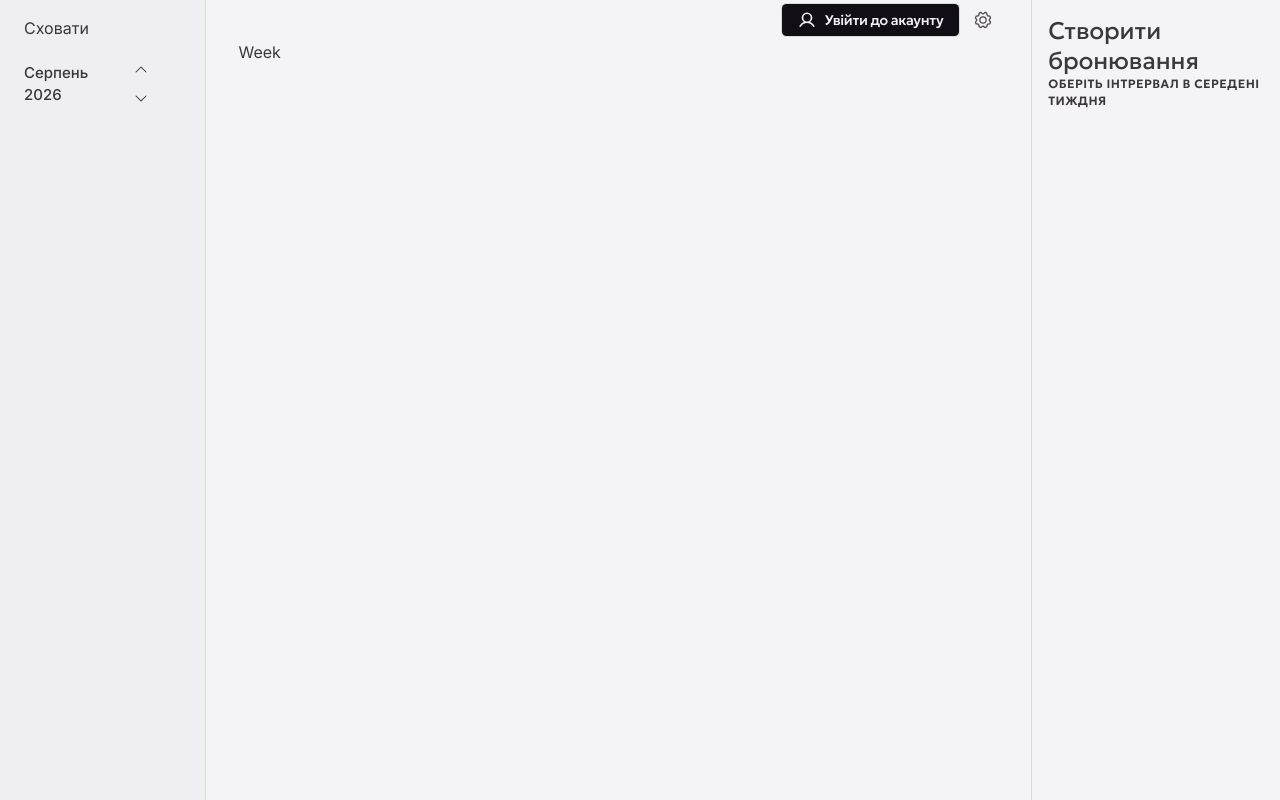
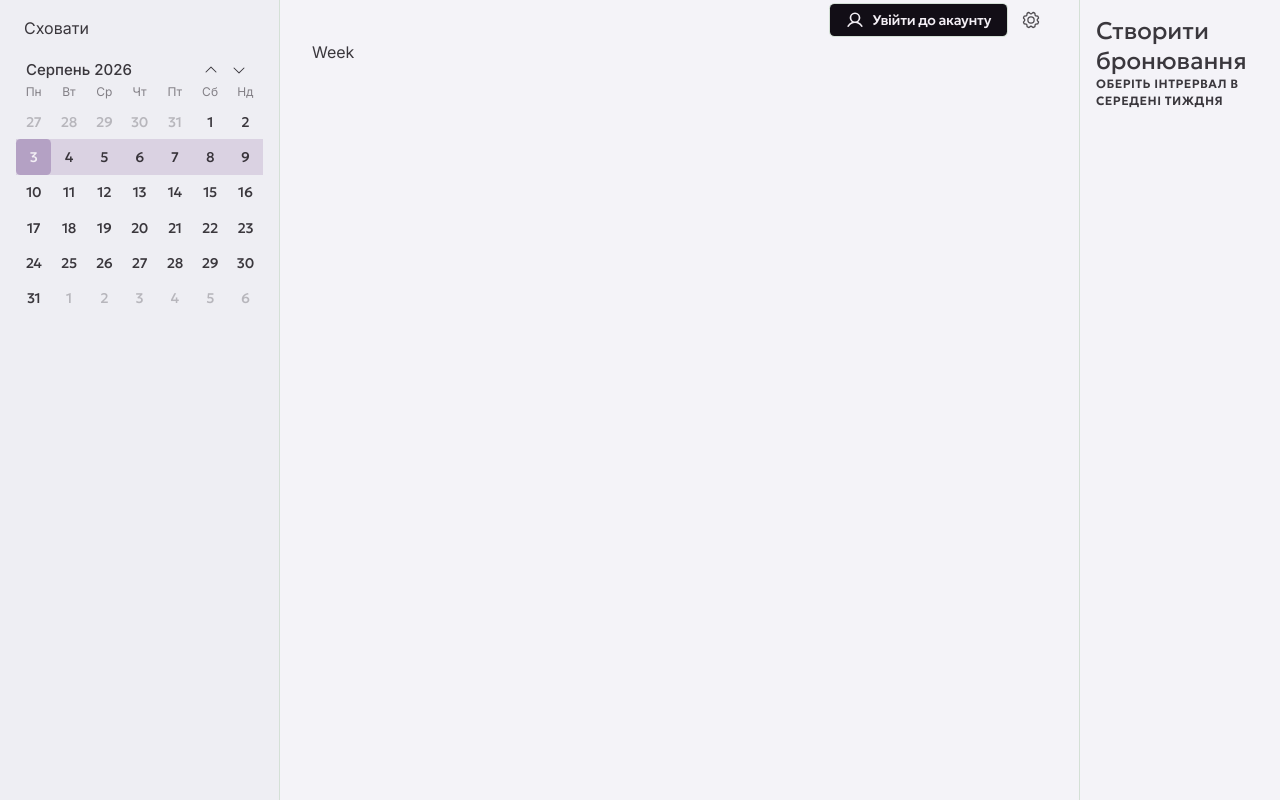
Before and after one commit to Cenaure/Meeting-Room-Booking, a Next.js app in the folder next-web/: page / in a window 1280 px wide. Built offline with nearby package versions, Linux system fonts and the light colour scheme; no server answers.

Commit message:
feat(web/calendar): add calendar body

```diff
--- a/next-web/src/app/page.tsx
+++ b/next-web/src/app/page.tsx
@@ -3,7 +3,7 @@ import MonthCalendar from "@/components/ui/calendar/month-calendar";
 
 export default function Home() {
   return (
-    <div className="h-full relative flex flex-col md:grid md:grid-cols-[1fr_4fr_1.2fr] bg-zinc-50 ">
+    <div className="h-full relative flex flex-col md:grid md:grid-cols-[280px_4.8fr_1.2fr] bg-zinc-50 ">
       <aside className="bg-surface-0 pt-4 border-r p-4">
         <div className="px-2 mb-4">
           Сховати
--- a/next-web/src/components/ui/calendar/calendar-components/month-calendar-body.tsx
+++ b/next-web/src/components/ui/calendar/calendar-components/month-calendar-body.tsx
@@ -1,4 +1,86 @@
+"use client";
+import {DateTime, Info} from "luxon";
+import {capitalizeFirst} from "@/utils/capitalize-first";
+import {useMemo} from "react";
+import {useCalendar} from "@/stores/calendar.store";
+import Button from "@/components/ui/shared/button/button";
+
+interface CalendarDay {
+  date: DateTime;
+  isCurrentMonth: boolean;
+}
+
 export default function MonthCalendarBody() {
+  const currentDate = useCalendar(state => state.currentDate);
+  const setCurrentDate = useCalendar(state => state.setCurrentDate);
 
-  return (123)
+  const dayLabels = useMemo(() => Info.weekdays("short", {locale: "uk"}), []);
+
+  const now = DateTime.now();
+  const thisWeekStart = useMemo(() => currentDate.startOf("week"), [currentDate]);
+
+  const calendar = useMemo<CalendarDay[]>(() => {
+    if (!currentDate) return [];
+
+    const monthStart = currentDate.startOf("month");
+    const gridStart = monthStart.startOf("week");
+    const gridEnd = gridStart.plus({weeks: 6}).minus({days: 1});
+
+    const days: CalendarDay[] = [];
+    let cursor = gridStart;
+
+    while (cursor <= gridEnd) {
+      days.push({
+        date: cursor,
+        isCurrentMonth: cursor.hasSame(monthStart, "month"),
+      });
+      cursor = cursor.plus({days: 1});
+    }
+
+    return days;
+  }, [currentDate]);
+
+  function handleDayClick(date: DateTime) {
+    setCurrentDate(date);
+  }
+
+  const commonDayClasses =
+    "aspect-square flex items-center justify-center font-normal text-xs cursor-pointer select-none";
+  const otherMonthDayClasses = "text-foreground/30";
+  const todayClasses = "bg-lavender-300! text-lavender-50 font-medium ";
+  const currentWeekRowClasses = "bg-lavender-200/60  dark:bg-lavender-600/20";
+
+  return (
+    <div className="grid grid-cols-7">
+      {dayLabels.map((label) => (
+        <div key={label} className="text-center text-xs text-foreground/60 mb-1">
+          {capitalizeFirst(label)}
+        </div>
+      ))}
+
+      {calendar.map(({date, isCurrentMonth}) => {
+        const isToday = date.hasSame(now, "day");
+        const isInCurrentWeek = date.startOf("week").equals(thisWeekStart);
+
+        return (
+          <div
+            key={date.toISODate()}
+            className={isInCurrentWeek ? currentWeekRowClasses + " " + commonDayClasses : commonDayClasses}
+          >
+            <Button
+              variant="ghost"
+              size="auto"
+              onClick={() => handleDayClick(date)}
+              className={`w-full h-full hover:bg-lavender-200/60! dark:hover:bg-lavender-600/20!
+                ${!isCurrentMonth && otherMonthDayClasses}
+                ${isToday && todayClasses}
+              `}
+            >
+              {date.day}
+            </Button>
+          </div>
+        );
+      })}
+    </div>
+  );
 }
--- a/next-web/src/components/ui/calendar/calendar-components/month-calendar-header.tsx
+++ b/next-web/src/components/ui/calendar/calendar-components/month-calendar-header.tsx
@@ -16,7 +16,7 @@ export default function MonthCalendarHeader() {
   const [monthLabel, setMonthLabel] = useState(Info.months("long", {locale: "uk"})[currentDate.month - 1]);
 
   const goToToday = () => {
-    setCurrentDate(DateTime.local())
+    setCurrentDate(DateTime.now())
   }
 
   const goToNextMonth = () => {
@@ -32,11 +32,11 @@ export default function MonthCalendarHeader() {
   }, [currentDate]);
 
   return (
-    <div className="flex justify-between items-center px-2">
+    <div className="flex justify-between items-center px-2.5">
       <p className="text-sm font-medium">{capitalizeFirst(monthLabel)} {currentDate.year}</p>
 
       <div>
-        {currentDate.diffNow("months").months > 0 && (
+        {!currentDate.hasSame(DateTime.now(), "month") && (
           <Hint content={"Повернутися до сьогодні"} position="top">
             <Button
               variant="ghost"
--- a/next-web/src/components/ui/calendar/month-calendar.tsx
+++ b/next-web/src/components/ui/calendar/month-calendar.tsx
@@ -1,4 +1,5 @@
 import MonthCalendarHeader from "@/components/ui/calendar/calendar-components/month-calendar-header";
+import MonthCalendarBody from "@/components/ui/calendar/calendar-components/month-calendar-body";
 
 export default function MonthCalendar() {
 
@@ -6,7 +7,7 @@ export default function MonthCalendar() {
   return (
     <div>
       <MonthCalendarHeader/>
-
+      <MonthCalendarBody/>
     </div>
   )
 }
```
